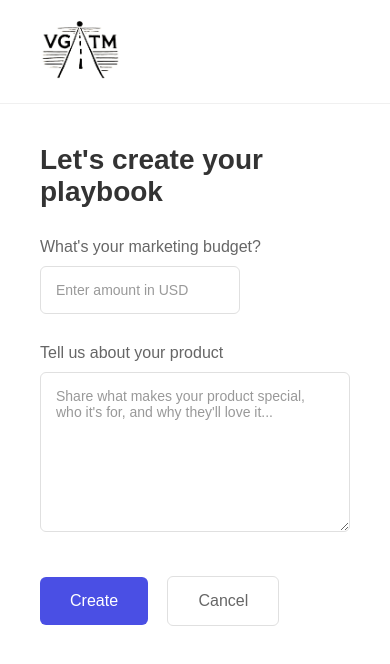
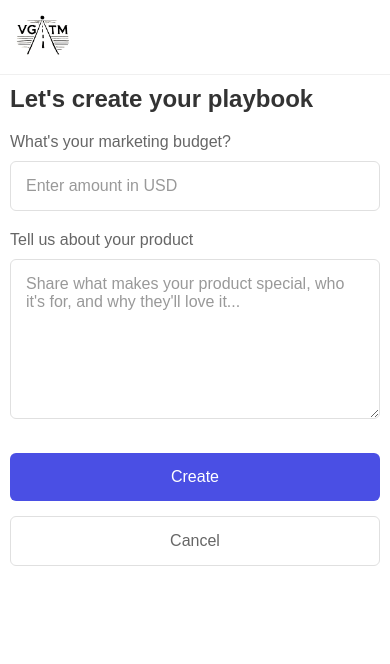
Before and after one commit to dgmulei/vgtm-frontend, a plain HTML site: page vgtm-creation-form.html in a window 390 px wide. Drawn offline with Linux system fonts and the light colour scheme.

Commit message:
Update vgtm-creation-form.html

```diff
--- a/vgtm-creation-form.html
+++ b/vgtm-creation-form.html
@@ -1,7 +1,15 @@
 <!DOCTYPE html>
 <html>
 <head>
+    <meta charset="UTF-8">
+    <meta name="viewport" content="width=device-width, initial-scale=1.0, maximum-scale=1.0, user-scalable=no">
+    <meta name="mobile-web-app-capable" content="yes">
+    <meta name="apple-mobile-web-app-capable" content="yes">
     <style>
+        * {
+            box-sizing: border-box;
+        }
+
         body {
             margin: 0;
             padding: 0;
@@ -11,18 +19,21 @@
         }
 
         .header {
-            padding: 20px 40px;
+            padding: 20px;
             border-bottom: 1px solid #f0f0f0;
+            background-color: #ffffff;
         }
 
         .logo {
-            width: 80px;
+            height: 40px;
+            width: auto;
         }
 
         .container {
+            width: 100%;
             max-width: 800px;
-            margin: 40px auto;
-            padding: 0 40px;
+            margin: 0 auto;
+            padding: 20px;
         }
 
         h1 {
@@ -48,13 +59,14 @@
             padding: 15px;
             border: 1px solid #e0e0e0;
             border-radius: 6px;
-            box-sizing: border-box;
-            font-size: 14px;
+            font-size: 16px;
             color: #333333;
+            -webkit-appearance: none;
+            appearance: none;
         }
 
         .budget-field {
-            width: 200px;
+            max-width: 200px;
         }
 
         .textarea-field {
@@ -63,15 +75,19 @@
             padding: 15px;
             border: 1px solid #e0e0e0;
             border-radius: 6px;
-            box-sizing: border-box;
-            font-size: 14px;
+            font-size: 16px;
             color: #333333;
             font-family: Arial, sans-serif;
             resize: vertical;
+            -webkit-appearance: none;
+            appearance: none;
         }
 
         .button-group {
             margin-top: 40px;
+            display: flex;
+            gap: 15px;
+            flex-wrap: wrap;
         }
 
         .create-button {
@@ -82,7 +98,14 @@
             padding: 15px 30px;
             font-size: 16px;
             cursor: pointer;
-            margin-right: 15px;
+            -webkit-appearance: none;
+            appearance: none;
+            flex: 1;
+            min-width: 120px;
+        }
+
+        .create-button:active {
+            background-color: #4045cc;
         }
 
         .cancel-button {
@@ -93,10 +116,62 @@
             padding: 15px 30px;
             font-size: 16px;
             cursor: pointer;
+            -webkit-appearance: none;
+            appearance: none;
+            flex: 1;
+            min-width: 120px;
+        }
+
+        .cancel-button:active {
+            background-color: #f5f5f5;
         }
 
         ::placeholder {
             color: #999999;
+        }
+
+        @media (max-width: 768px) {
+            .container {
+                padding: 15px;
+            }
+
+            h1 {
+                font-size: 24px;
+                margin-bottom: 20px;
+            }
+
+            .form-group {
+                margin-bottom: 20px;
+            }
+
+            .budget-field {
+                max-width: 100%;
+            }
+        }
+
+        @media (max-width: 480px) {
+            .header {
+                padding: 15px;
+            }
+
+            .container {
+                padding: 10px;
+            }
+
+            .button-group {
+                flex-direction: column;
+                margin-top: 30px;
+            }
+
+            .create-button,
+            .cancel-button {
+                width: 100%;
+            }
+
+            .input-field,
+            .textarea-field {
+                font-size: 16px; /* Prevents zoom on iOS */
+            }
         }
     </style>
 </head>
@@ -111,7 +186,7 @@
         <form>
             <div class="form-group">
                 <label class="form-label">What's your marketing budget?</label>
-                <input type="text" placeholder="Enter amount in USD" class="input-field budget-field">
+                <input type="text" inputmode="decimal" placeholder="Enter amount in USD" class="input-field budget-field">
             </div>
 
             <div class="form-group">
```
